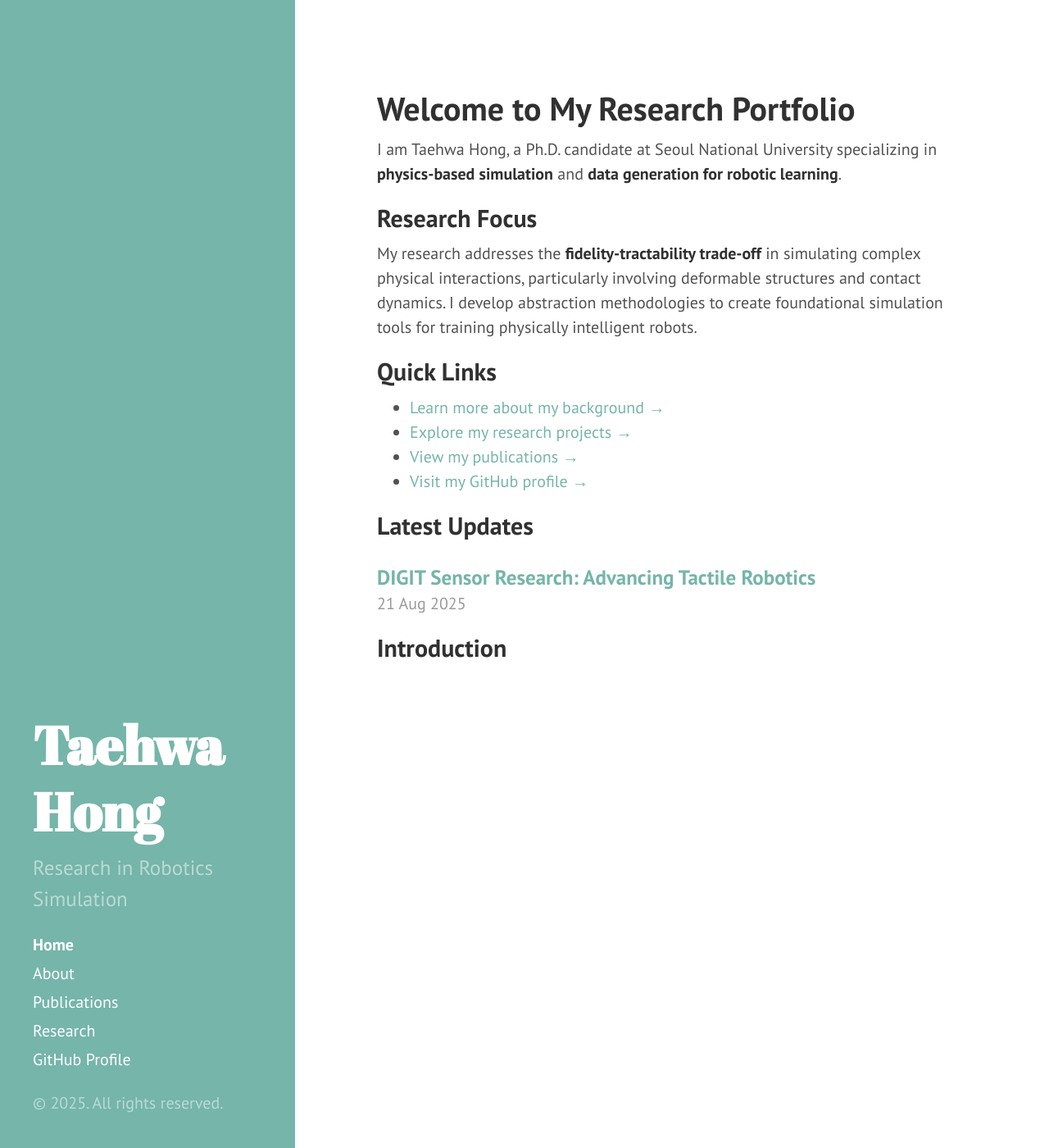
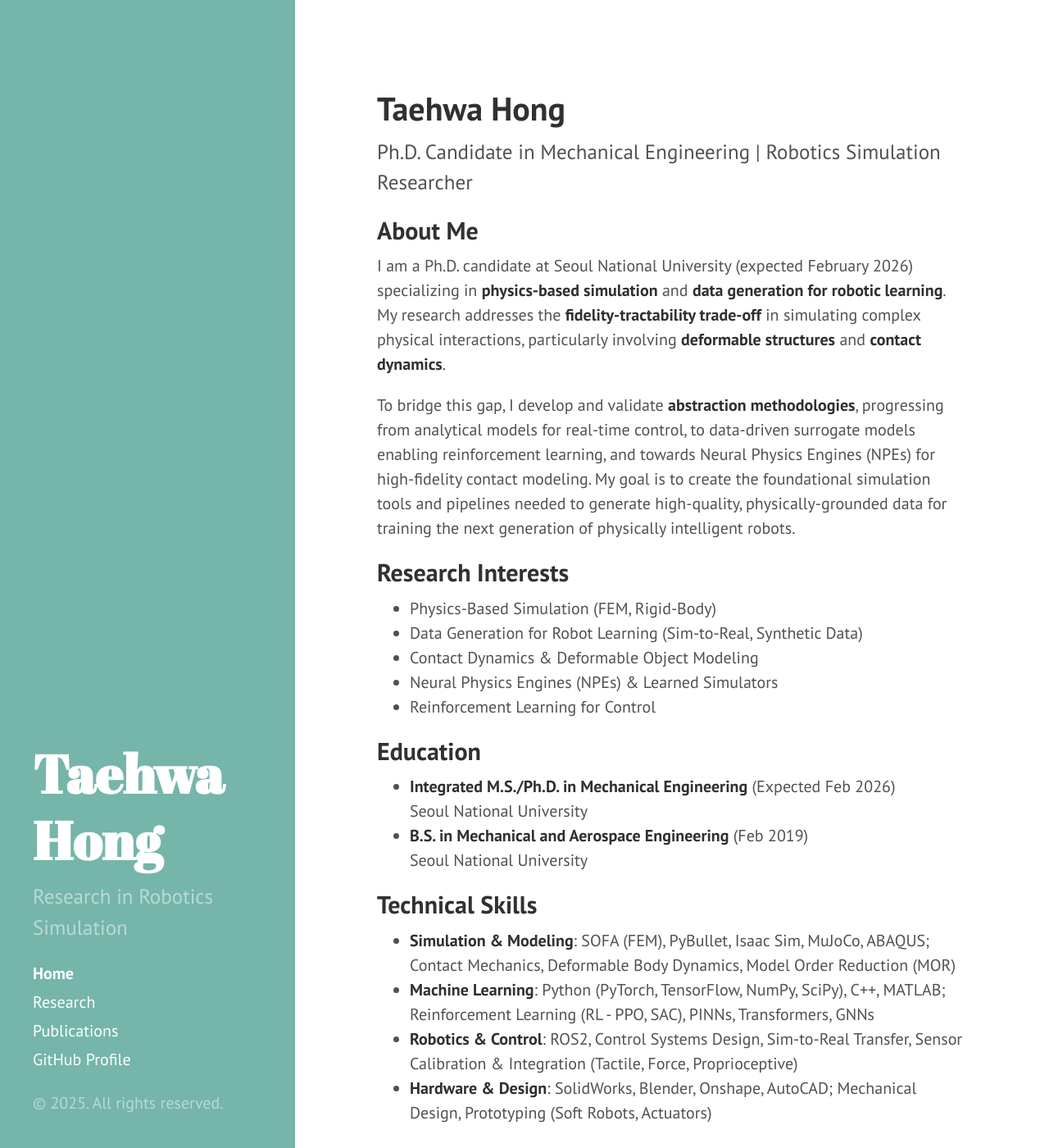
Before and after one commit to ndolphin-github/ndolphin-github.github.io, a Jekyll site: the page built from index.html, in a window 1280 px wide and 1400 px high. Shown: the whole window at 82% size. Built offline with Jekyll 4.4.1, drawn with Linux system fonts in a browser that asks for light colours; some of the changed text lies outside the part shown.

Commit message:
Move About content to homepage and remove separate About page

```diff
--- a/_includes/sidebar.html
+++ b/_includes/sidebar.html
@@ -11,21 +11,8 @@
 
     <nav class="sidebar-nav">
       <a class="sidebar-nav-item{% if page.url == '/' or page.url == '/index.html' %} active{% endif %}" href="{{ site.baseurl }}/">Home</a>
-
-      {% comment %}
-        The code below dynamically generates a sidebar nav of pages with
-        `layout: page` in the front-matter. See readme for usage.
-      {% endcomment %}
-
-      {% assign pages_list = site.pages | sort: 'title' %}
-      {% for node in pages_list %}
-        {% if node.title != null %}
-          {% if node.layout == "page" %}
-            <a class="sidebar-nav-item{% if page.url == node.url %} active{% endif %}" href="{{ site.baseurl }}{{ node.url }}">{{ node.title }}</a>
-          {% endif %}
-        {% endif %}
-      {% endfor %}
-
+      <a class="sidebar-nav-item{% if page.url contains '/research' %} active{% endif %}" href="{{ site.baseurl }}/research/">Research</a>
+      <a class="sidebar-nav-item{% if page.url contains '/publications' %} active{% endif %}" href="{{ site.baseurl }}/publications/">Publications</a>
       <a class="sidebar-nav-item" href="https://github.com/ndolphin-github">GitHub Profile</a>
     </nav>
 
--- a/index.html
+++ b/index.html
@@ -4,27 +4,55 @@ title: Home
 ---
 
 <div class="page">
-  <h1>Welcome to My Research Portfolio</h1>
+  <h1>Taehwa Hong</h1>
+  <p class="lead">Ph.D. Candidate in Mechanical Engineering | Robotics Simulation Researcher</p>
 
-  <p>I am Taehwa Hong, a Ph.D. candidate at Seoul National University specializing in <strong>physics-based simulation</strong> and <strong>data generation for robotic learning</strong>.</p>
+  <h2>About Me</h2>
+  <p>I am a Ph.D. candidate at Seoul National University (expected February 2026) specializing in <strong>physics-based simulation</strong> and <strong>data generation for robotic learning</strong>. My research addresses the <strong>fidelity-tractability trade-off</strong> in simulating complex physical interactions, particularly involving <strong>deformable structures</strong> and <strong>contact dynamics</strong>.</p>
 
-  <h2>Research Focus</h2>
-  <p>My research addresses the <strong>fidelity-tractability trade-off</strong> in simulating complex physical interactions, particularly involving deformable structures and contact dynamics. I develop abstraction methodologies to create foundational simulation tools for training physically intelligent robots.</p>
+  <p>To bridge this gap, I develop and validate <strong>abstraction methodologies</strong>, progressing from analytical models for real-time control, to data-driven surrogate models enabling reinforcement learning, and towards Neural Physics Engines (NPEs) for high-fidelity contact modeling. My goal is to create the foundational simulation tools and pipelines needed to generate high-quality, physically-grounded data for training the next generation of physically intelligent robots.</p>
 
-  <h2>Quick Links</h2>
-  <ul class="quick-links">
-    <li><a href="{{ site.baseurl }}/about/">Learn more about my background →</a></li>
-    <li><a href="{{ site.baseurl }}/research/">Explore my research projects →</a></li>
-    <li><a href="{{ site.baseurl }}/publications/">View my publications →</a></li>
-    <li><a href="https://github.com/ndolphin-github">Visit my GitHub profile →</a></li>
+  <h2>Research Interests</h2>
+  <ul>
+    <li>Physics-Based Simulation (FEM, Rigid-Body)</li>
+    <li>Data Generation for Robot Learning (Sim-to-Real, Synthetic Data)</li>
+    <li>Contact Dynamics & Deformable Object Modeling</li>
+    <li>Neural Physics Engines (NPEs) & Learned Simulators</li>
+    <li>Reinforcement Learning for Control</li>
   </ul>
+
+  <h2>Education</h2>
+  <ul>
+    <li><strong>Integrated M.S./Ph.D. in Mechanical Engineering</strong> (Expected Feb 2026)<br>Seoul National University</li>
+    <li><strong>B.S. in Mechanical and Aerospace Engineering</strong> (Feb 2019)<br>Seoul National University</li>
+  </ul>
+
+  <h2>Technical Skills</h2>
+  <ul>
+    <li><strong>Simulation & Modeling</strong>: SOFA (FEM), PyBullet, Isaac Sim, MuJoCo, ABAQUS; Contact Mechanics, Deformable Body Dynamics, Model Order Reduction (MOR)</li>
+    <li><strong>Machine Learning</strong>: Python (PyTorch, TensorFlow, NumPy, SciPy), C++, MATLAB; Reinforcement Learning (RL - PPO, SAC), PINNs, Transformers, GNNs</li>
+    <li><strong>Robotics & Control</strong>: ROS2, Control Systems Design, Sim-to-Real Transfer, Sensor Calibration & Integration (Tactile, Force, Proprioceptive)</li>
+    <li><strong>Hardware & Design</strong>: SolidWorks, Blender, Onshape, AutoCAD; Mechanical Design, Prototyping (Soft Robots, Actuators)</li>
+  </ul>
+
+  <h2>Contact</h2>
+  <ul>
+    <li><strong>Email</strong>: <a href="mailto:ndolphin93@gmail.com">ndolphin93@gmail.com</a></li>
+    <li><strong>GitHub</strong>: <a href="https://github.com/ndolphin-github">github.com/ndolphin-github</a></li>
+    <li><strong>LinkedIn</strong>: <a href="https://www.linkedin.com/in/tae-hwa-hong-021b8725b">linkedin.com/in/tae-hwa-hong-021b8725b</a></li>
+    <li><strong>Google Scholar</strong>: <a href="https://scholar.google.co.kr/citations?user=kzrORlsAAAAJ&hl=ko">View my publications</a></li>
+  </ul>
+
+  <hr>
 
   <h2>Latest Updates</h2>
   {% for post in site.posts limit:3 %}
   <div class="post-preview">
     <h3><a href="{{ site.baseurl }}{{ post.url }}">{{ post.title }}</a></h3>
     <span class="post-date">{{ post.date | date_to_string }}</span>
-    <p>{{ post.excerpt }}</p>
+    {% if post.excerpt %}
+      <p>{{ post.excerpt | strip_html | truncatewords: 30 }}</p>
+    {% endif %}
   </div>
   {% endfor %}
 </div>
```
Also changed, not shown: about.md (deleted, +0 -39 lines).
